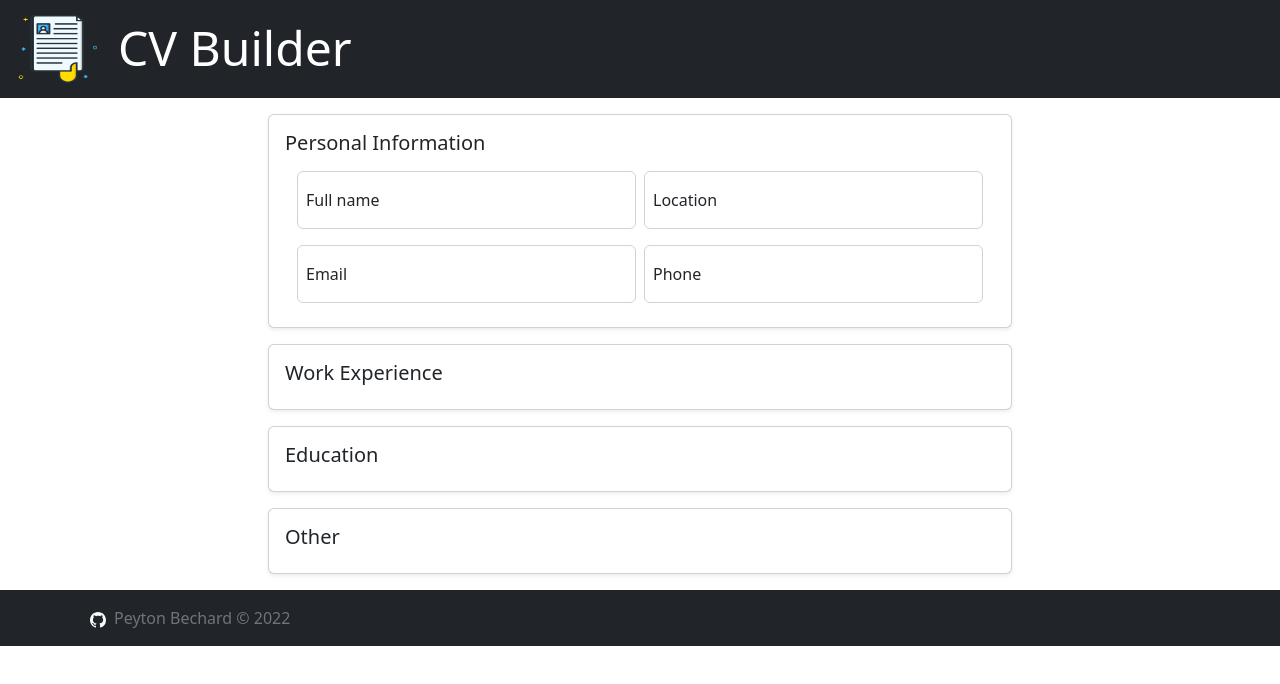
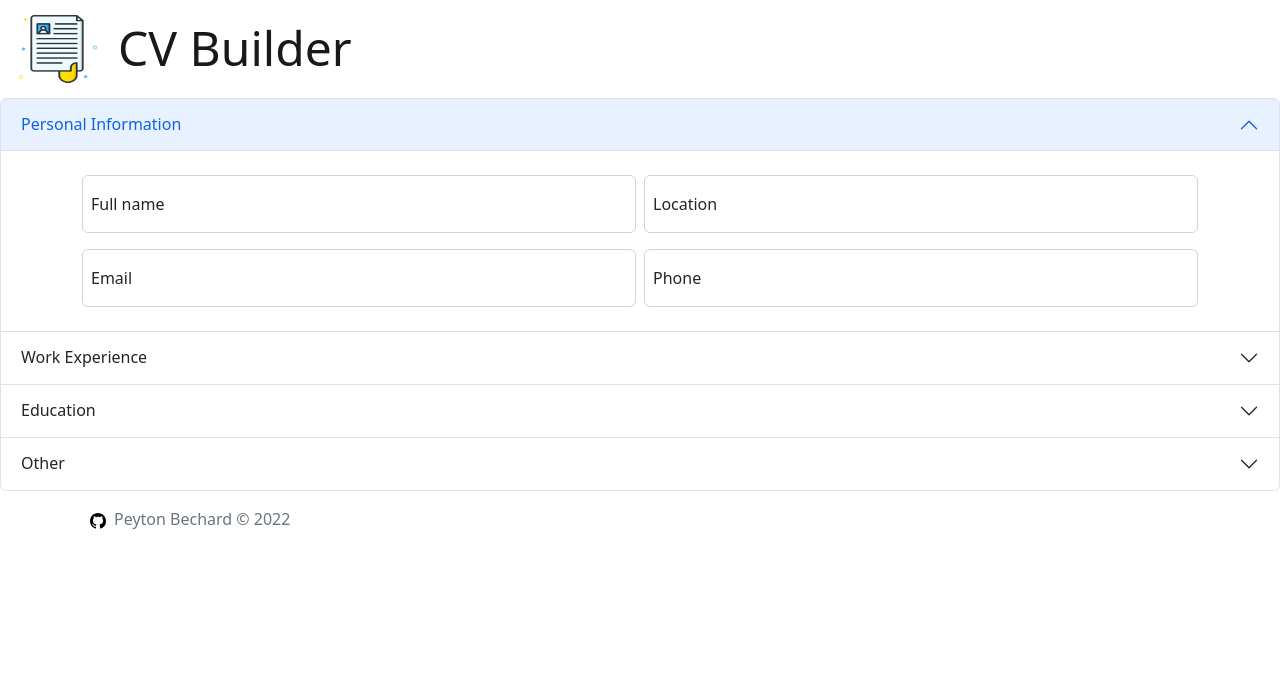
Before and after one commit to pmbechard/cv-builder, a React (Create React App) app: page / in a window 1280 px wide. Shown: the top 684 px of the page. Built offline with nearby package versions, Linux system fonts and the light colour scheme.

Commit message:
Adds accordion to and restyles main section

```diff
--- a/package.json
+++ b/package.json
@@ -11,6 +11,7 @@
     "react-bootstrap": "^2.4.0",
     "react-dom": "^18.2.0",
     "react-scripts": "5.0.1",
+    "uniqid": "^5.4.0",
     "web-vitals": "^2.1.4"
   },
   "scripts": {
--- a/src/App.js
+++ b/src/App.js
@@ -8,7 +8,7 @@ import Footer from './components/Footer';
 class App extends Component {
   render() {
     return (
-      <div>
+      <div className='min-vh-100'>
         <Header />
         <Main />
         <Footer />
--- /dev/null
+++ b/src/components/EducationForm.js
@@ -0,0 +1,7 @@
+import React from 'react';
+
+function EducationForm() {
+  return <div>EducationForm</div>;
+}
+
+export default EducationForm;
--- a/src/components/Footer.js
+++ b/src/components/Footer.js
@@ -3,7 +3,7 @@ import { Component } from 'react';
 class Footer extends Component {
   render() {
     return (
-      <footer className='footer mt-auto py-3 bg-dark navbar-dark'>
+      <footer className='footer mt-auto py-3'>
         <div className='container'>
           <span className='text-muted'>
             <a
@@ -14,7 +14,7 @@ class Footer extends Component {
                 xmlns='http://www.w3.org/2000/svg'
                 width='16'
                 height='16'
-                fill='currentColor'
+                fill='black'
                 className='bi bi-github'
                 viewBox='0 0 16 16'
               >
--- a/src/components/Header.js
+++ b/src/components/Header.js
@@ -5,7 +5,7 @@ class Header extends Component {
   render() {
     return (
       <header>
-        <nav className='navbar bg-dark navbar-dark'>
+        <nav className='navbar'>
           <div className='container-fluid'>
             <div className='navbar-brand ' href='#'>
               <img
--- a/src/components/Main.js
+++ b/src/components/Main.js
@@ -1,15 +1,39 @@
 import { Component } from 'react';
-import SectionCard from './SectionCard';
+import Accordion from 'react-bootstrap/Accordion';
+import PersonalInfoForm from './PersonalInfoForm';
+import WorkExperienceForm from './WorkExperienceForm';
+import EducationForm from './EducationForm';
+import OtherForm from './OtherForm';
 
 class Main extends Component {
   render() {
     return (
-      <div className='container-lg'>
-        <SectionCard title='Personal Information' />
-        <SectionCard title='Work Experience' />
-        <SectionCard title='Education' />
-        <SectionCard title='Other' />
-      </div>
+      <Accordion defaultActiveKey='0'>
+        <Accordion.Item eventKey='0'>
+          <Accordion.Header>Personal Information</Accordion.Header>
+          <Accordion.Body>
+            <PersonalInfoForm />
+          </Accordion.Body>
+        </Accordion.Item>
+        <Accordion.Item eventKey='1'>
+          <Accordion.Header>Work Experience</Accordion.Header>
+          <Accordion.Body>
+            <WorkExperienceForm />
+          </Accordion.Body>
+        </Accordion.Item>
+        <Accordion.Item eventKey='2'>
+          <Accordion.Header>Education</Accordion.Header>
+          <Accordion.Body>
+            <EducationForm />
+          </Accordion.Body>
+        </Accordion.Item>
+        <Accordion.Item eventKey='3'>
+          <Accordion.Header>Other</Accordion.Header>
+          <Accordion.Body>
+            <OtherForm />
+          </Accordion.Body>
+        </Accordion.Item>
+      </Accordion>
     );
   }
 }
--- /dev/null
+++ b/src/components/OtherForm.js
@@ -0,0 +1,7 @@
+import React from 'react';
+
+function OtherForm() {
+  return <div>OtherForm</div>;
+}
+
+export default OtherForm;
--- a/src/components/SectionCard.js
+++ /dev/null
@@ -1,15 +0,0 @@
-import React from 'react';
-import PersonalInfoForm from './PersonalInfoForm';
-
-function SectionCard(props) {
-  return (
-    <div className='card mx-auto my-3 col col-lg-8 col-md-9 col-sm-10 mx-auto shadow-sm'>
-      <div className='card-body'>
-        <h5 className='card-title'>{props.title}</h5>
-        {props.title === 'Personal Information' && <PersonalInfoForm />}
-      </div>
-    </div>
-  );
-}
-
-export default SectionCard;
--- /dev/null
+++ b/src/components/WorkExperienceForm.js
@@ -0,0 +1,7 @@
+import React from 'react';
+
+function WorkExperienceForm() {
+  return <div>WorkExperienceForm</div>;
+}
+
+export default WorkExperienceForm;
```
Also changed, not shown: 1 other file (tests, documents, lock files or other folders).
